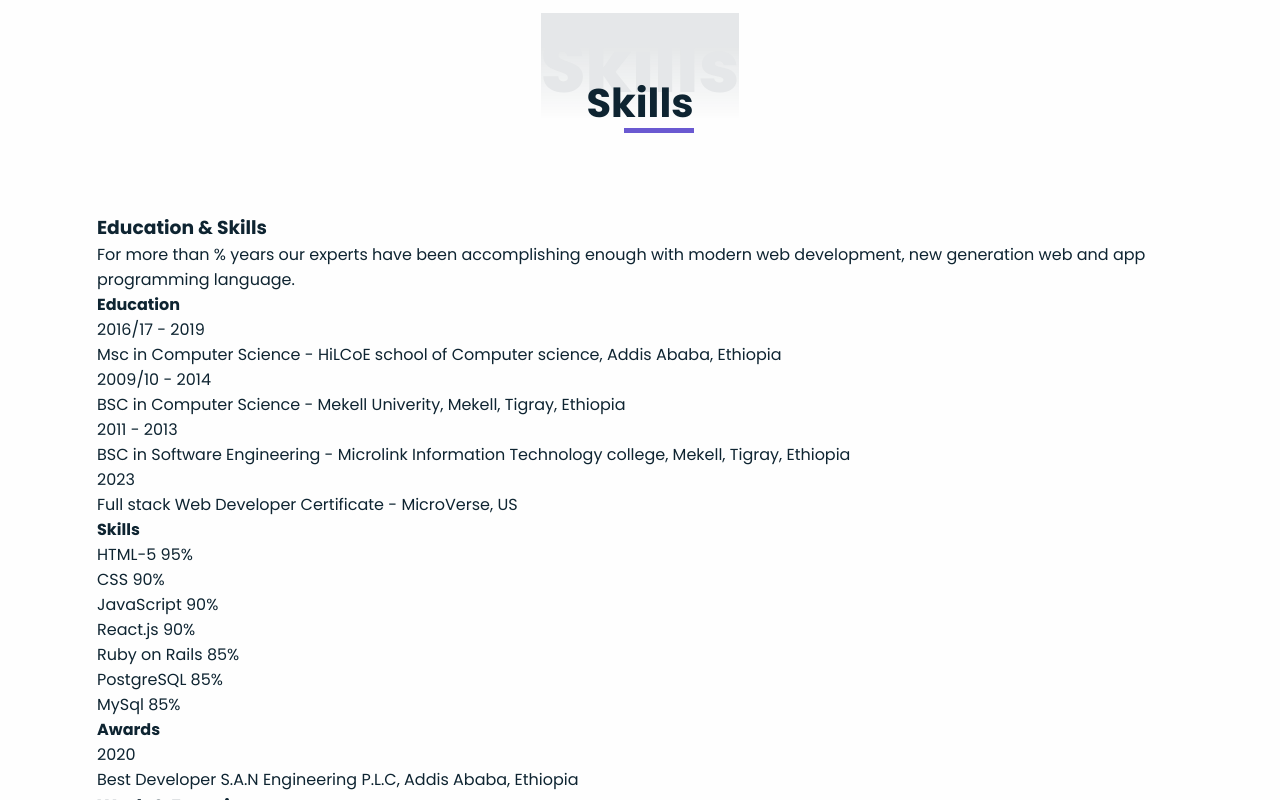
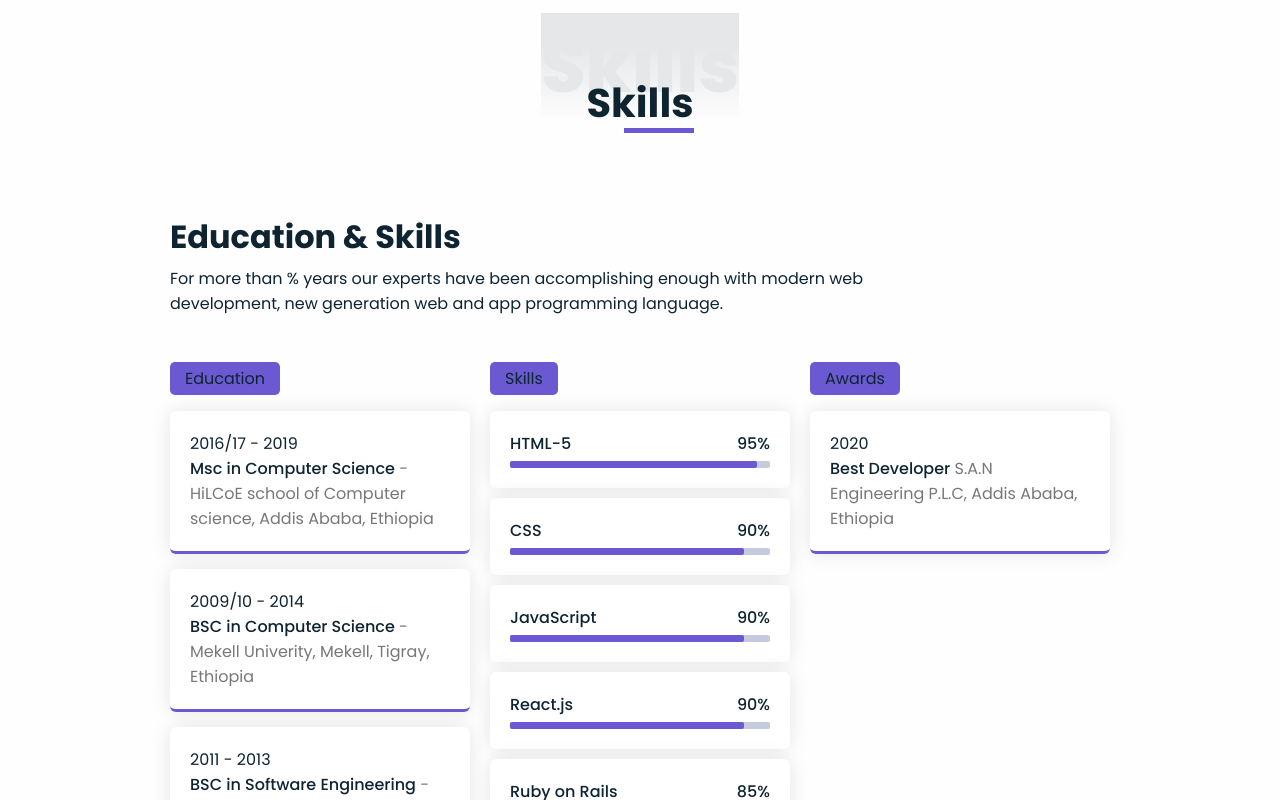
Before and after one commit to ethred/Personal_portfolio, a plain HTML site: page index.html in a window 1280 px wide. Shown: the part 2000-2800 px from the top of the page. Drawn offline with Linux system fonts and the light colour scheme.

Commit message:
Update style.css

```diff
--- a/css/style.css
+++ b/css/style.css
@@ -335,3 +335,135 @@ header.sticky .nav-bar {
     color: var(--third-color);
     font-size: var(--small-font-size);
 }
+
+.skills .container .content{
+    width: 940px;
+}
+
+.skills-description {
+    max-width: 700px;
+    margin-bottom: 50px;
+}
+
+.skills-description h3 {
+    font-size: 2em;
+    margin-bottom: 5px;
+}
+
+.skills-info{
+    max-width: 100%;
+    display: grid;
+    grid-template-columns: repeat(auto-fill, minmax(300px, 1fr));
+    gap: 20px;
+    margin: 0 auto;
+}
+
+.skills-info h4{
+    margin-bottom: 20px;
+}
+
+.skills-info h4 label {
+    background: var(--second-color);
+    counter-reset: #fff;
+    font-size: var(--normal-fonr-size);
+    font-weight: 400;
+    padding: 5px 15px;
+    border-radius: 5px;
+}
+
+.education-all{
+    margin-bottom: 80px;
+}
+
+.edu-list .item {
+    background: var(--card-bg-color);
+    box-shadow: var(--box-shadow);
+    border-bottom: 3px solid var(--second-color);
+    padding: 20px;
+    margin-top: 15px;
+    border-radius: 6px;
+    transition: .3s ease;
+}
+
+.edu-list .item  .year {
+    font-size: var(--small-font-size);
+    margin-bottom: 5px;
+}
+
+.edu-list .item p{
+    color: var(--third-color);
+    font-size: var(--small-font-size);
+}
+
+.edu-list .item p span{
+    color: var(--first-color);
+    font-size: var(--normal-fonr-size);
+    font-weight: 500;
+}
+
+.bar {
+    background: var(--card-bg-color);
+    box-shadow: var(--box-shadow);
+    margin-bottom: 10px;
+    padding: 20px;
+    border-radius: 6px;
+    transition: .3s ease;
+}
+
+.bar .info {
+    display: flex;
+    justify-content: space-between;
+    align-items: center;
+    margin-bottom: 5px;
+    font-size: var(--small-font-size);
+}
+
+.bar .info span{
+    font-weight: 500;
+}
+
+.bar .line{
+    position: relative;
+    width: 100%;
+    height: 7px;
+    background: #c5cadf;
+    border-radius: 2px;
+}
+
+.bar .line::before{
+    content: '';
+    position: absolute;
+    height: 100%;
+    top: 0;
+    left: 0;
+    background: var(--second-color);
+    border-radius: 2px;
+}
+
+.bar .html::before{
+    width: 95%;
+}
+
+.bar .css::before{
+    width: 90%;
+}
+
+.bar .JavaScript::before{
+    width: 90%;
+}
+
+.bar .react::before{
+    width: 90%;
+}
+
+.bar .rubyonrails::before{
+    width: 85%;
+}
+
+.bar .PostgreSQL::before{
+    width: 85%;
+}
+
+.bar .MySql::before{
+    width: 85%;
+}
```
